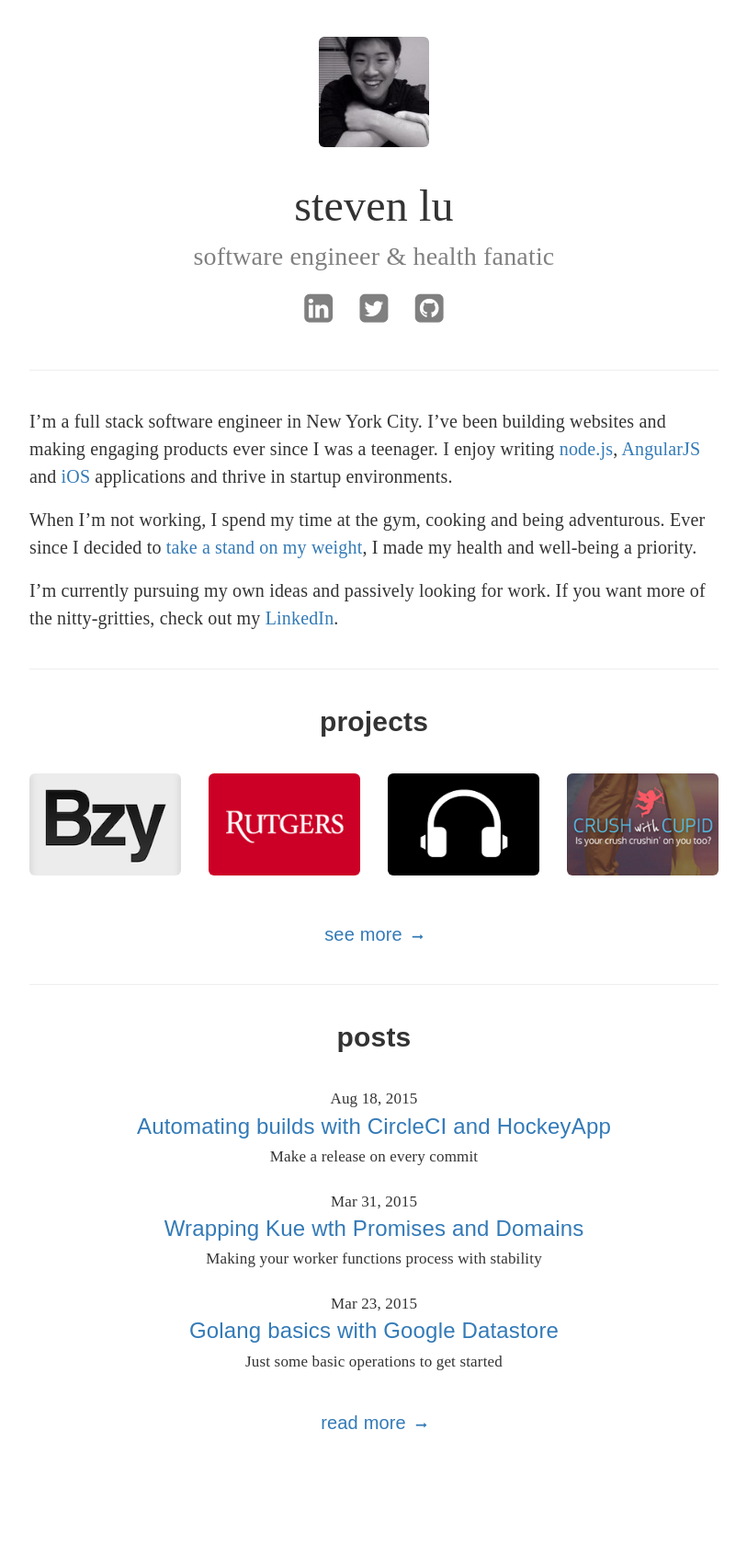
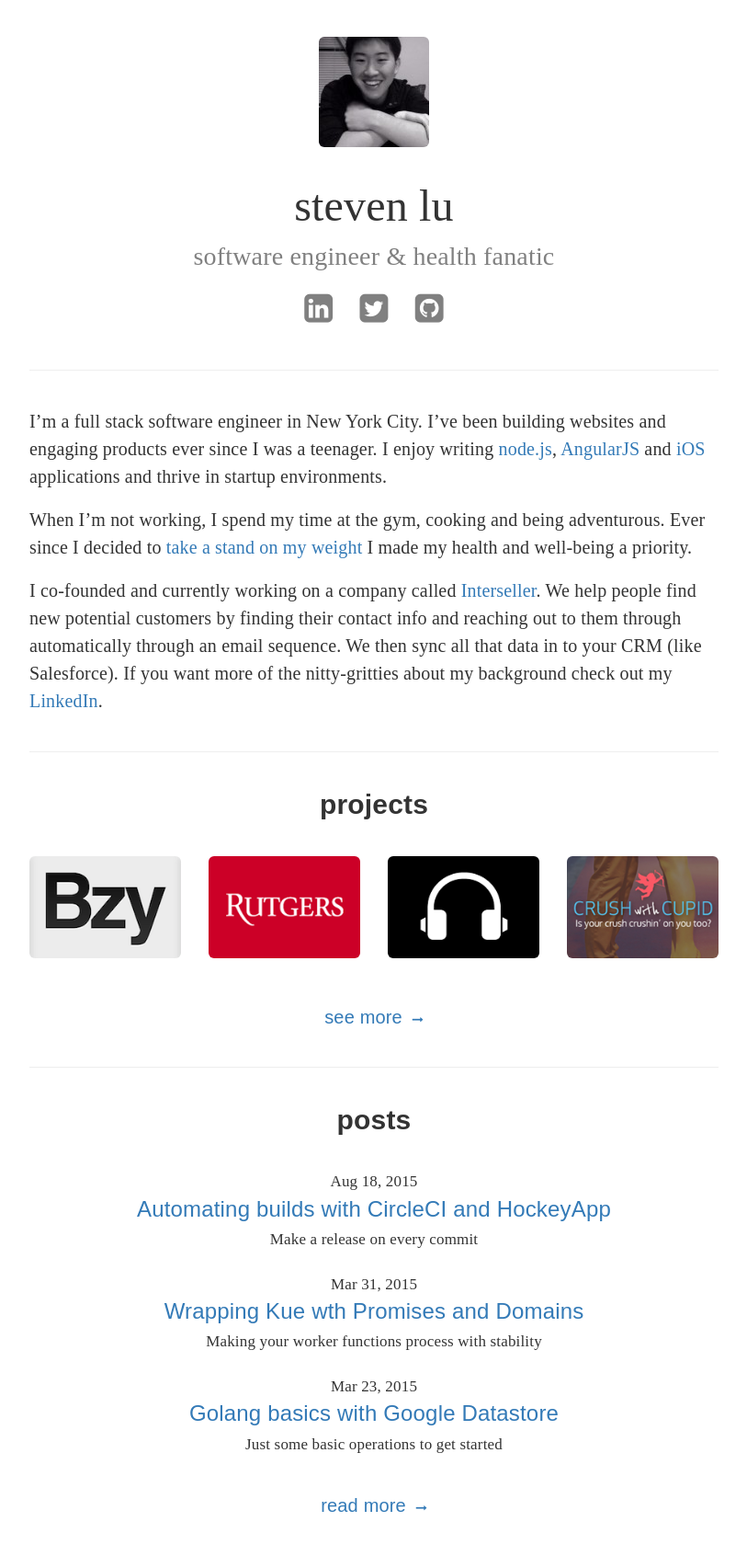
Before and after one commit to sjlu/sjlu.github.io, a Jekyll site: the page built from index.html, in a window 1280 px wide. Shown: the whole page at 92% size, without its empty margins (233-1046 px from the left). Built offline with Jekyll 4.4.1, drawn with Linux system fonts in a browser that asks for light colours; nearby versions of some CDN libraries; before the commit the page ends 1602 px from its top, so only the background shows below that.

Commit message:
Update about.md

```diff
--- a/_includes/about.md
+++ b/_includes/about.md
@@ -1,5 +1,5 @@
-I'm a full stack software engineer in New York City. I've been building websites and making engaging products ever since I was a teenager. I enjoy writing [node.js](http://nodejs.org/), [AngularJS](http://angularjs.org) and [iOS](https://developer.apple.com/) applications and thrive in startup environments.
+I'm a full stack software engineer in New York City. I've been building websites and engaging products ever since I was a teenager. I enjoy writing [node.js](http://nodejs.org/), [AngularJS](http://angularjs.org) and [iOS](https://developer.apple.com/) applications and thrive in startup environments.
 
-When I'm not working, I spend my time at the gym, cooking and being adventurous. Ever since I decided to [take a stand on my weight](https://medium.com/steves-health-journey/my-transformation-story-305e0e84eae4), I made my health and well-being a priority.
+When I'm not working, I spend my time at the gym, cooking and being adventurous. Ever since I decided to [take a stand on my weight](https://medium.com/steves-health-journey/my-transformation-story-305e0e84eae4) I made my health and well-being a priority.
 
-I'm currently pursuing my own ideas and passively looking for work. If you want more of the nitty-gritties, check out my [LinkedIn](https://www.linkedin.com/in/stevenlu).
+I co-founded and currently working on a company called [Interseller](https://interseller.io). We help people find new potential customers by finding their contact info and reaching out to them through automatically through an email sequence. We then sync all that data in to your CRM (like Salesforce). If you want more of the nitty-gritties about my background check out my [LinkedIn](https://www.linkedin.com/in/stevenlu).
```
